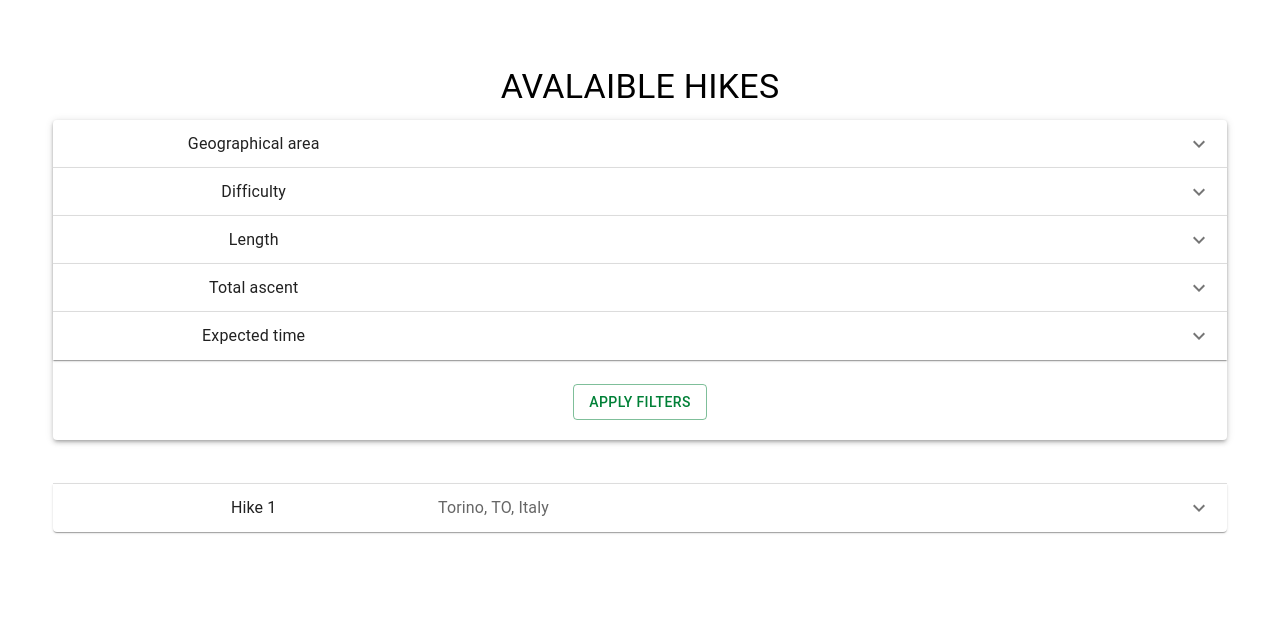
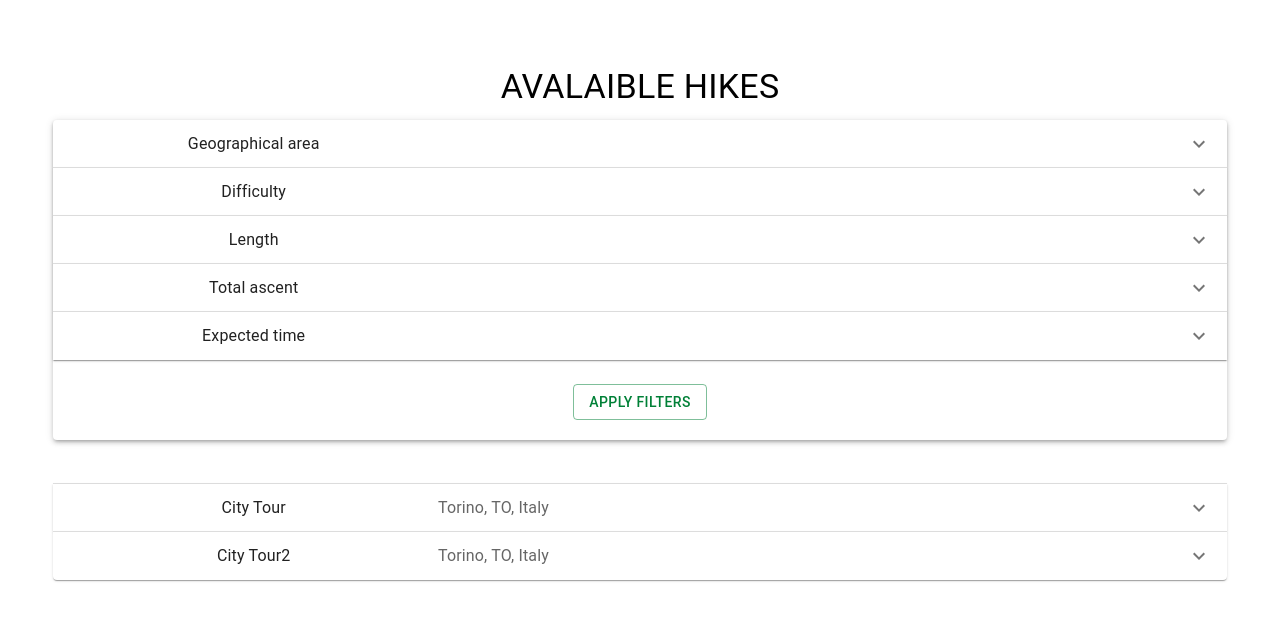
Before and after one commit to GigiLoria5/se2022-08-HikeTracker, a React (Create React App) app in the folder client/: page /available-hikes in a window 1280 px wide. Shown: the top 620 px of the page. Built offline with nearby package versions, Linux system fonts and the light colour scheme.

Commit message:
automate accordion creation from a list of hikes

```diff
--- a/client/src/Components/AvailableHikesV2.js
+++ b/client/src/Components/AvailableHikesV2.js
@@ -22,14 +22,6 @@ import FormControlLabel from '@mui/material/FormControlLabel';
 import Chip from '@mui/material/Chip';
 
 import { createTheme, ThemeProvider } from '@mui/material/styles';
-
-
-
-
-
-
-
-
 
 
 
@@ -61,17 +53,23 @@ export default function AvailableHikesV2() {
         },
     });
 
-
-
-    const handleSubmit = (e) => {
-        e.preventDefault();
-
-    }
-
     const handleChange = (panel) => (event, isExpanded) => {
         setExpanded(isExpanded ? panel : false);
     };
 
+    const handleSubmit = (e) => {
+        e.preventDefault();
+        //post form
+        //get hikes in the "hikes" table
+
+
+    }
+
+    //fill this table with the api when api will be made
+    const hikes = [
+        {title:'City Tour', length:'12', time:'3', ascent:'100', city:'Torino', province:'TO', country:'Italy', difficulty:'Tourist', startPoint:'location one', endPoint:'location two', description:'It is a city tour blabdcfejbfhjsbfhjsbchfcnfdjvbdjvbdjvbdhjvbdhjvbdjbvdhjf', refPoints:['hut1','hut2','hut3']},
+        {title:'City Tour2', length:'16', time:'4', ascent:'100', city:'Torino', province:'TO', country:'Italy', difficulty:'Tourist', startPoint:'location one bis', endPoint:'location two bis', description:'It is a city tour2 blabdcfejbfhjsbfhjsbchfcnfdjvbdjvbdjvbdhjvbdhjvbdjbvdhjf', refPoints:['hut1','hut2','hut3','hut4','hut5']}
+    ];
 
     return(
         <div>
@@ -262,60 +260,66 @@ export default function AvailableHikesV2() {
                         </Grid>
 
 
-
-                        <Accordion expanded={expanded === 'panel1'} onChange={handleChange('panel1')}>
+                        {hikes.map((value) => {
+                            return(
+                                    <Accordion expanded={expanded === `panel-${value.title}`} onChange={handleChange(`panel-${value.title}`)}>
                                         <AccordionSummary
                                         expandIcon={<ExpandMoreIcon />}
                                         aria-controls="panel1bh-content"
                                         id="panel1bh-header"
                                         >
                                         <Typography sx={{ width: '33%', flexShrink: 0 }}>
-                                Hike 1
+                                            {value.title}
                                         </Typography>
-                            <Typography sx={{ color: 'text.secondary' }}>Torino, TO, Italy</Typography>
+                                        <Typography sx={{ color: 'text.secondary' }}>{value.city}, {value.province}, {value.country}</Typography>
                                         </AccordionSummary>
                                         <AccordionDetails>
                                             <Typography>
-                            Length : 12 km
+                                                Length : {value.length} km
 
                                                 <br/><br/>
-                            Expected time : 3 h
+                                                Expected time : {value.time} h
 
                                                 <br/><br/>
-                            Total ascent : 100 m
+                                                Total ascent : {value.ascent} m
 
                                                 <br/><br/>
                                                 Geographic area :
-                            {" "}<Chip label="Torino" color="primary" variant="outlined" />
-                            {" "}<Chip label="TO" color="primary" variant="outlined" />
-                            {" "}<Chip label="Italy" color="primary" variant="outlined" />
+                                                {" "}<Chip label={value.city} color="primary" variant="outlined" />
+                                                {" "}<Chip label={value.province} color="primary" variant="outlined" />
+                                                {" "}<Chip label={value.country} color="primary" variant="outlined" />
 
                                                 <br/><br/>
                                                 Difficulty :
-                            {" "}<Chip label="Tourist" color="primary" variant="outlined" />
+                                                {" "}<Chip label={value.difficulty} color="primary" variant="outlined" />
 
                                                 <br/><br/>
                                                 Start point :
-                            {" "}<Chip label="location one" color="primary" variant="outlined" />
+                                                {" "}<Chip label={value.startPoint} color="primary" variant="outlined" />
                                                 <br/><br/>
                                                 End point :
-                            {" "}<Chip label="location two" color="primary" variant="outlined" />
+                                                {" "}<Chip label={value.endPoint} color="primary" variant="outlined" />
 
                                                 <br/><br/>
                                                 Reference points :
-                            {" "}<Chip label="hut 1" color="primary" variant="outlined"/>{" "}
-                            <Chip label="hut 2" color="primary" variant="outlined"/>{" "}
-                            <Chip label="hut 3" color="primary" variant="outlined"/>
+                                                {" "}
+                                                {value.refPoints.map((valuee) => {
+                                                        return(
+                                                            <Chip label={valuee} color="primary" variant="outlined"/>
+                                                        );
+                                                })}
 
                                                 <br/><br/>
 
-                            Description : <br/>
+                                                Description : <br/>{value.description}
 
-                            It's a city tour. blablabalbalablabla
-                            blablabalbalablabla
+
                                             </Typography>
                                         </AccordionDetails>
                                     </Accordion>
+                            );
+                        })}
+
 
 
 
```
Lines whose indentation alone changed are shown as unchanged.
